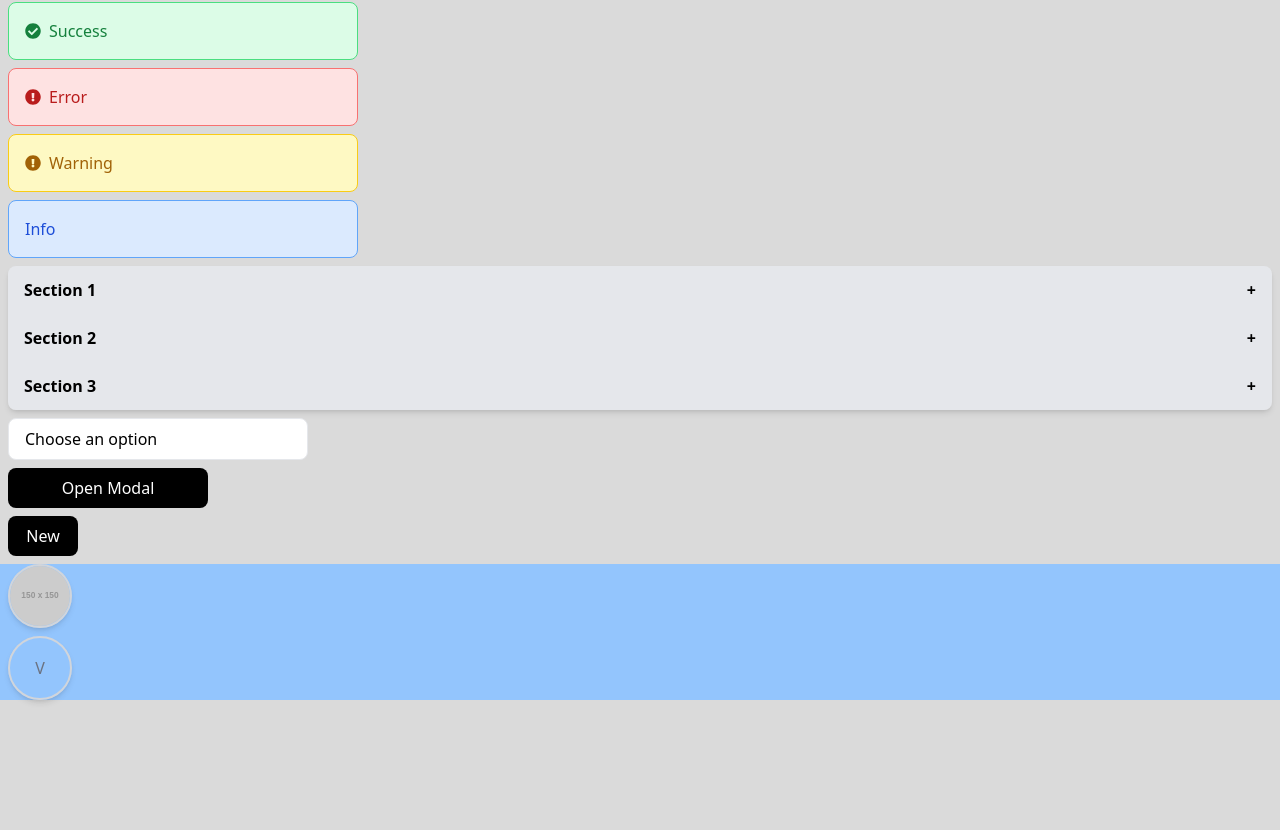
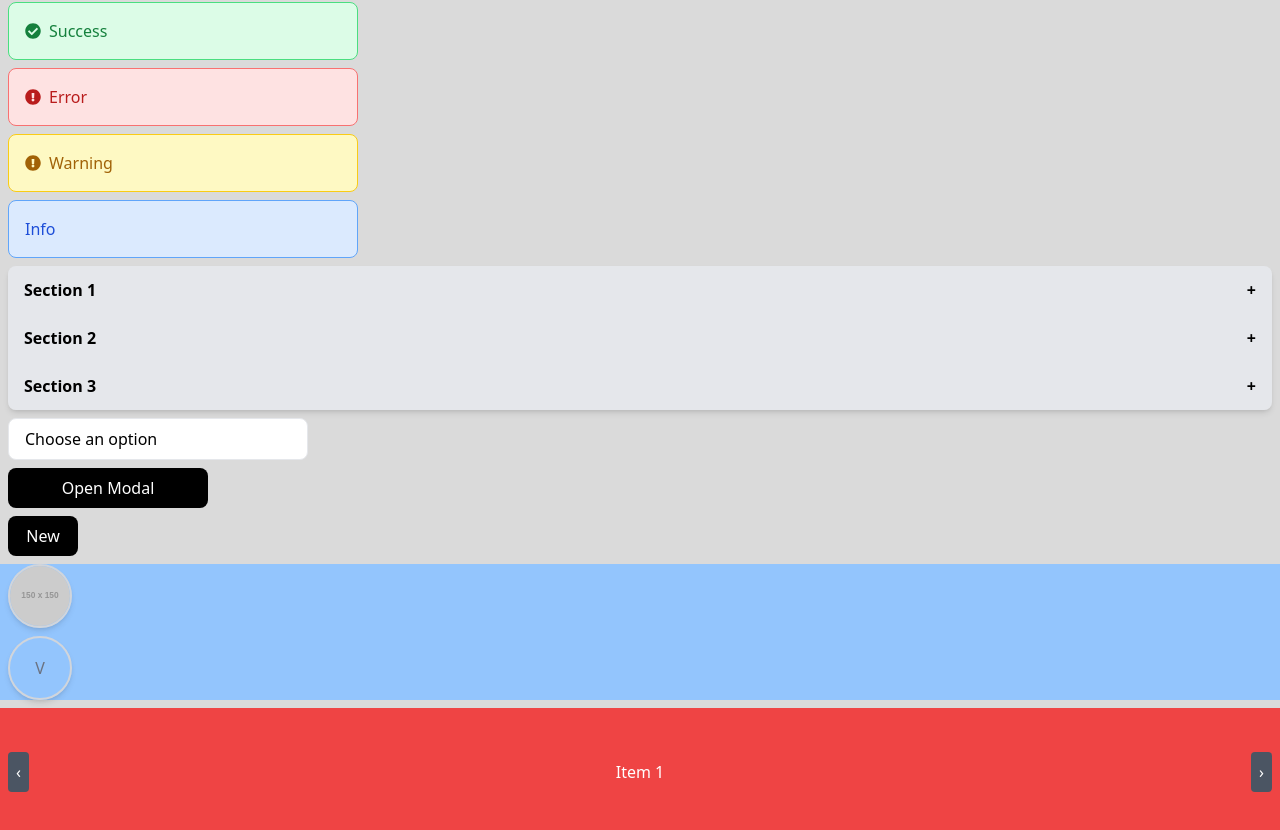
Before and after one commit to YpCIIIaK/reusable_components, a React (Create React App) app: page / in a window 1280 px wide. Shown: the part 946-1776 px from the top of the page. Before the commit the page ends 1654 px from the top, so only its background shows below. Built offline with nearby package versions, Linux system fonts and the light colour scheme.

Commit message:
added arrow button and carousel

```diff
--- a/src/App.js
+++ b/src/App.js
@@ -10,6 +10,7 @@ import Dropdown from "./components/dropdown/Dropdown";
 import Modal from "./components/modal/Modal";
 import Bage from "./components/bage/Bage";
 import Avatar from "./components/avatar/Avatar";
+import Carousel from "./components/carousel/Carousel";
 
 function App() {
     const handleClick = () => {};
@@ -29,6 +30,13 @@ function App() {
         { title: 'Section 1', content: 'Content for section 1' },
         { title: 'Section 2', content: 'Content for section 2' },
         { title: 'Section 3', content: 'Content for section 3' },
+    ];
+
+    const carouselItems = [
+        <div className="bg-red-500 h-32 flex items-center justify-center text-white">Item 1</div>,
+        <div className="bg-blue-500 h-32 flex items-center justify-center text-white">Item 2</div>,
+        <div className="bg-green-500 h-32 flex items-center justify-center text-white">Item 3</div>,
+        <div className="bg-yellow-500 h-32 flex items-center justify-center text-white">Item 4</div>,
     ];
 
     return (
@@ -228,6 +236,10 @@ function App() {
                     styleType="rounded"
                 />
             </div>
+
+            <div>
+                <Carousel items={carouselItems} itemsToShow={1} showArrows={true}/>
+            </div>
         </div>
     );
 }
--- /dev/null
+++ b/src/components/arrow/Arrow.jsx
@@ -0,0 +1,16 @@
+import React from 'react';
+
+const Arrow = ({ direction, onClick }) => {
+    const isLeft = direction === 'left';
+
+    return (
+        <button
+            onClick={onClick}
+            className={`absolute top-1/2 transform -translate-y-1/2 bg-gray-600 text-white p-2 rounded ${isLeft ? 'left-2' : 'right-2'}`}
+        >
+            {isLeft ? <span>&#8249;</span> : <span>&#8250;</span>}
+        </button>
+    );
+};
+
+export default Arrow;
--- /dev/null
+++ b/src/components/carousel/Carousel.jsx
@@ -0,0 +1,36 @@
+import React, { useState } from 'react';
+import Arrow from '../arrow/Arrow'
+
+const Carousel = ({ items, itemsToShow = 1, showArrows = true }) => {
+    const [currentIndex, setCurrentIndex] = useState(0);
+
+    const handleNext = () => {
+        setCurrentIndex((prevIndex) => (prevIndex + 1) % items.length);
+    };
+
+    const handlePrev = () => {
+        setCurrentIndex((prevIndex) => (prevIndex - 1 + items.length) % items.length);
+    };
+
+    const visibleItems = items.slice(currentIndex, currentIndex + itemsToShow);
+
+    return (
+        <div className="relative">
+            {showArrows && (
+                <Arrow direction="left" onClick={handlePrev} />
+            )}
+            <div className="flex overflow-hidden">
+                {visibleItems.map((item, index) => (
+                    <div key={index} className="flex-shrink-0 w-full">
+                        {item}
+                    </div>
+                ))}
+            </div>
+            {showArrows && (
+                <Arrow direction="right" onClick={handleNext} />
+            )}
+        </div>
+    );
+};
+
+export default Carousel;
```
